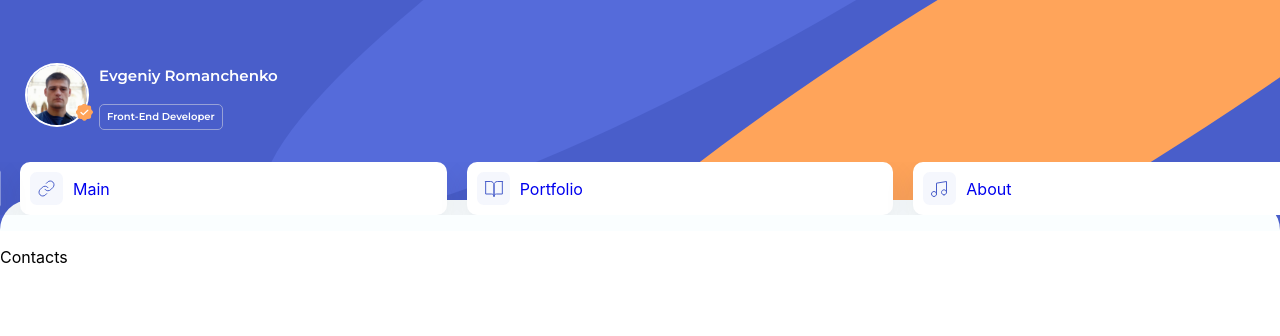
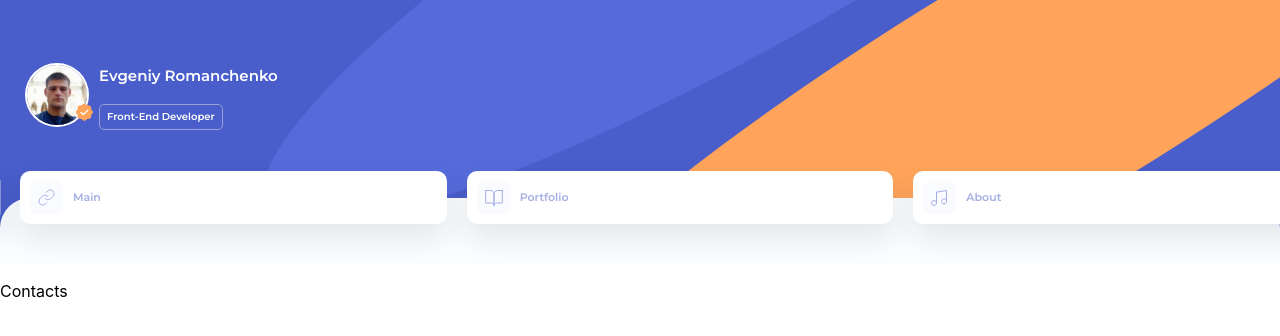
Before and after one commit to romanchenko31/portfolio, a React (Create React App) app: page /contacts in a window 1280 px wide. Shown: the top 336 px of the page. Built offline with nearby package versions, Linux system fonts and the light colour scheme.

Commit message:
fix: add library slider menu

```diff
--- a/src/Component/Header/Header.module.css
+++ b/src/Component/Header/Header.module.css
@@ -2,7 +2,7 @@
   position: relative;
   background: #495eca;
   width: 100%;
-  height: 231px;
+  height: 265px;
   overflow: hidden;
 }
 .imgPhoto {
@@ -68,7 +68,7 @@
   width: 100%;
   height: 67px;
   left: 0px;
-  top: 200px;
+  bottom:0;
 
   background: #fafeff;
   border-radius: 30px 30px 0px 0px;
--- a/src/Component/Navigation/Navigation.jsx
+++ b/src/Component/Navigation/Navigation.jsx
@@ -56,13 +56,7 @@ const Navigation = () => {
             key={value.id}
           >
             <NavLink className={style.link} to={value.path}>
-              <img
-                className={style.img}
-                width="33"
-                height="33"
-                src={value.img}
-                alt="img"
-              />
+              <img className={style.img} src={value.img} alt="img" />
               {value.label}
             </NavLink>
           </li>
--- a/src/Component/Navigation/Navigation.module.css
+++ b/src/Component/Navigation/Navigation.module.css
@@ -1,27 +1,41 @@
-
-.list{
+.list {
   position: absolute !important;
+  overflow: visible !important;
   right: -20px;
-            bottom: 0;
+  bottom: 25px;
   display: flex;
-
-            overflow: hidden;
 }
 
-
-.item{
+.item {
   box-shadow: 0px 15px 30px rgba(25, 31, 61, 0.1);
   border-radius: 10px;
   background: #ffffff;
 }
 
-.link{
+.link {
+  font-family: "Montserrat";
+  font-style: normal;
+  font-weight: 600;
+  font-size: 11px;
+  line-height: 140%;
+  color: #495eca;
+  opacity: 0.5;
+  flex: none;
+  order: 1;
+  flex-grow: 0;
   display: flex;
   align-items: center;
   padding: 10px;
-
+  transition: all 500ms;
 }
 
-.img{
+.link:hover {
+  color: #495eca;
+  opacity: 1;
+}
+
+.img {
   margin-right: 10px;
+  width: 33px;
+  height: 33px;
 }
```
Lines whose indentation alone changed are shown as unchanged.
